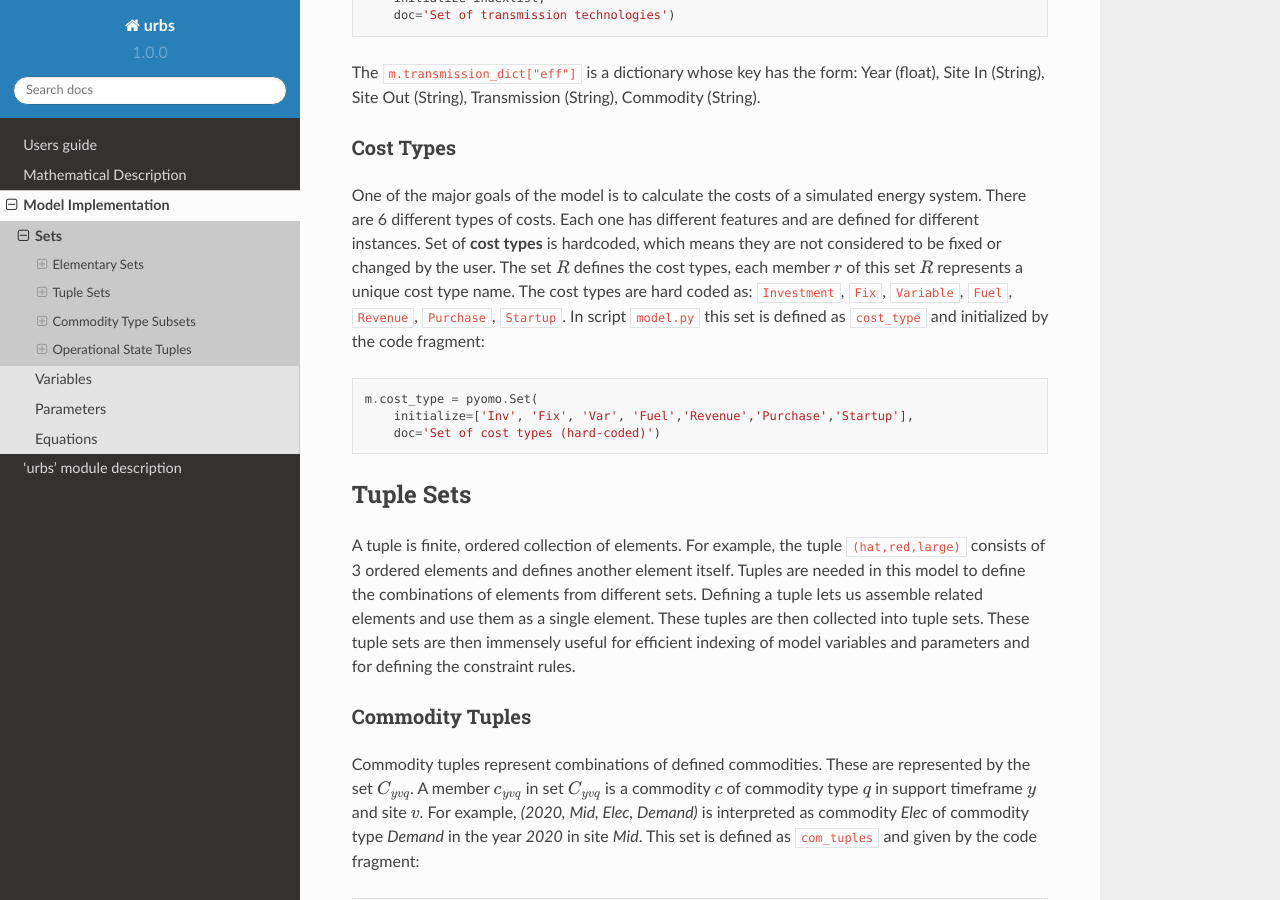
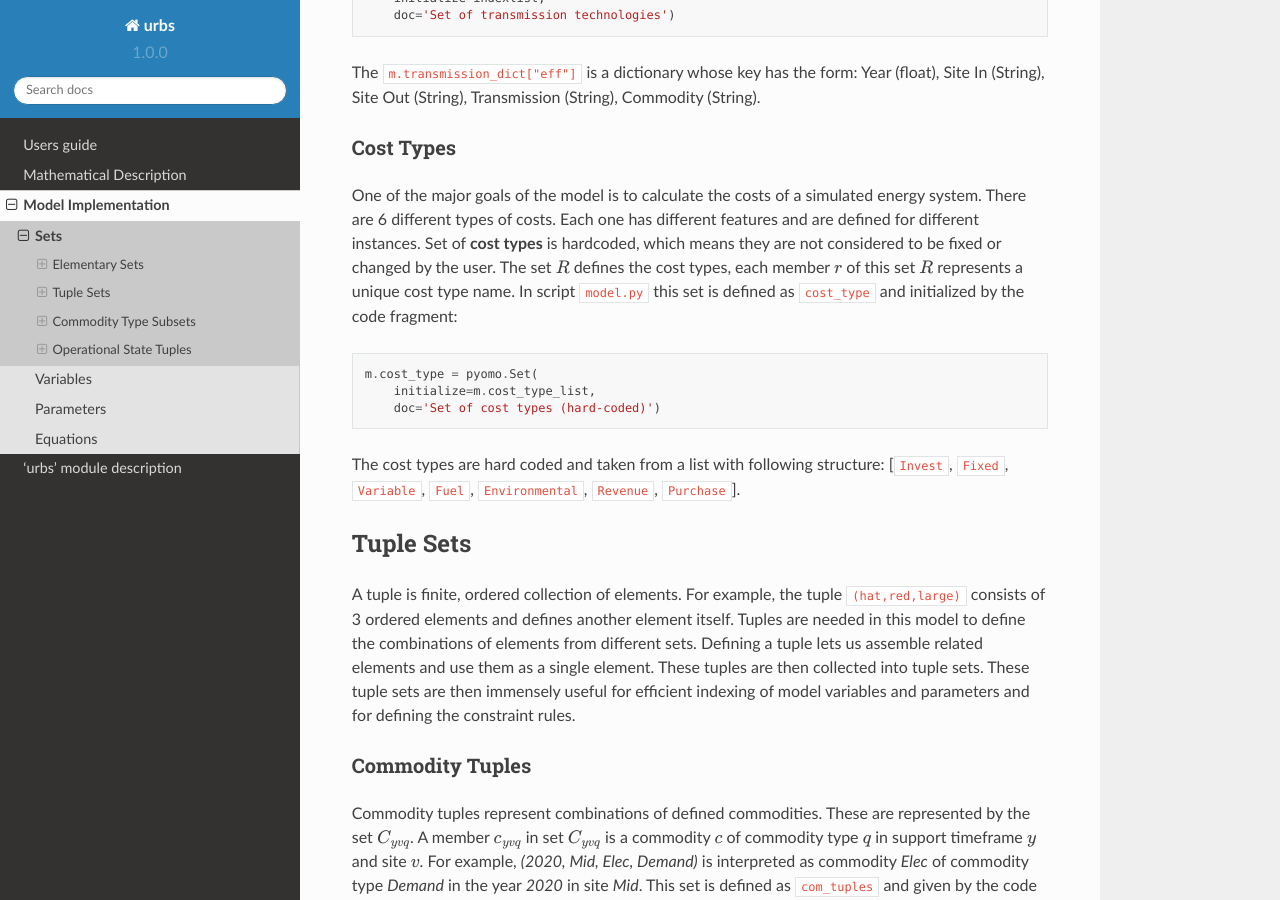
Before and after one commit to tum-ens/urbs, a Sphinx documentation site: the page built from doc/implementdoc/sets.rst, in a window 1280 px wide and 900 px high, scrolled down 4717 px. Built offline with Sphinx 7.4.7 and the Read the Docs theme 2.0.0, drawn with Linux system fonts in a browser that asks for light colours.

Commit message:
Error 45: Change in model.py was not documented in sets.rst. Code extract was updated. Doc is changed in minor way.

```diff
--- a/doc/implementdoc/sets.rst
+++ b/doc/implementdoc/sets.rst
@@ -262,17 +262,18 @@ energy system. There are 6 different types of costs. Each one has different
 features and are defined for different instances. Set of **cost types** is
 hardcoded, which means they are not considered to be fixed or changed  by the
 user. The set :math:`R` defines the cost types, each member :math:`r` of this
-set :math:`R` represents a unique cost type name. The cost types are hard coded
-as: ``Investment``, ``Fix``, ``Variable``, ``Fuel``, ``Revenue``, ``Purchase``,
-``Startup``. In script ``model.py`` this set is defined as ``cost_type`` and
-initialized by the code fragment:
+set :math:`R` represents a unique cost type name. In script ``model.py`` this
+set is defined as ``cost_type`` and initialized by the code fragment:
 
 ::
 
     m.cost_type = pyomo.Set(
-        initialize=['Inv', 'Fix', 'Var', 'Fuel','Revenue','Purchase','Startup'],
+        initialize=m.cost_type_list,
         doc='Set of cost types (hard-coded)')
 
+
+The cost types are hard coded and taken from a list with following structure:
+[``Invest``, ``Fixed``, ``Variable``, ``Fuel``, ``Environmental``, ``Revenue``, ``Purchase``].
 
 Tuple Sets
 ----------
```
